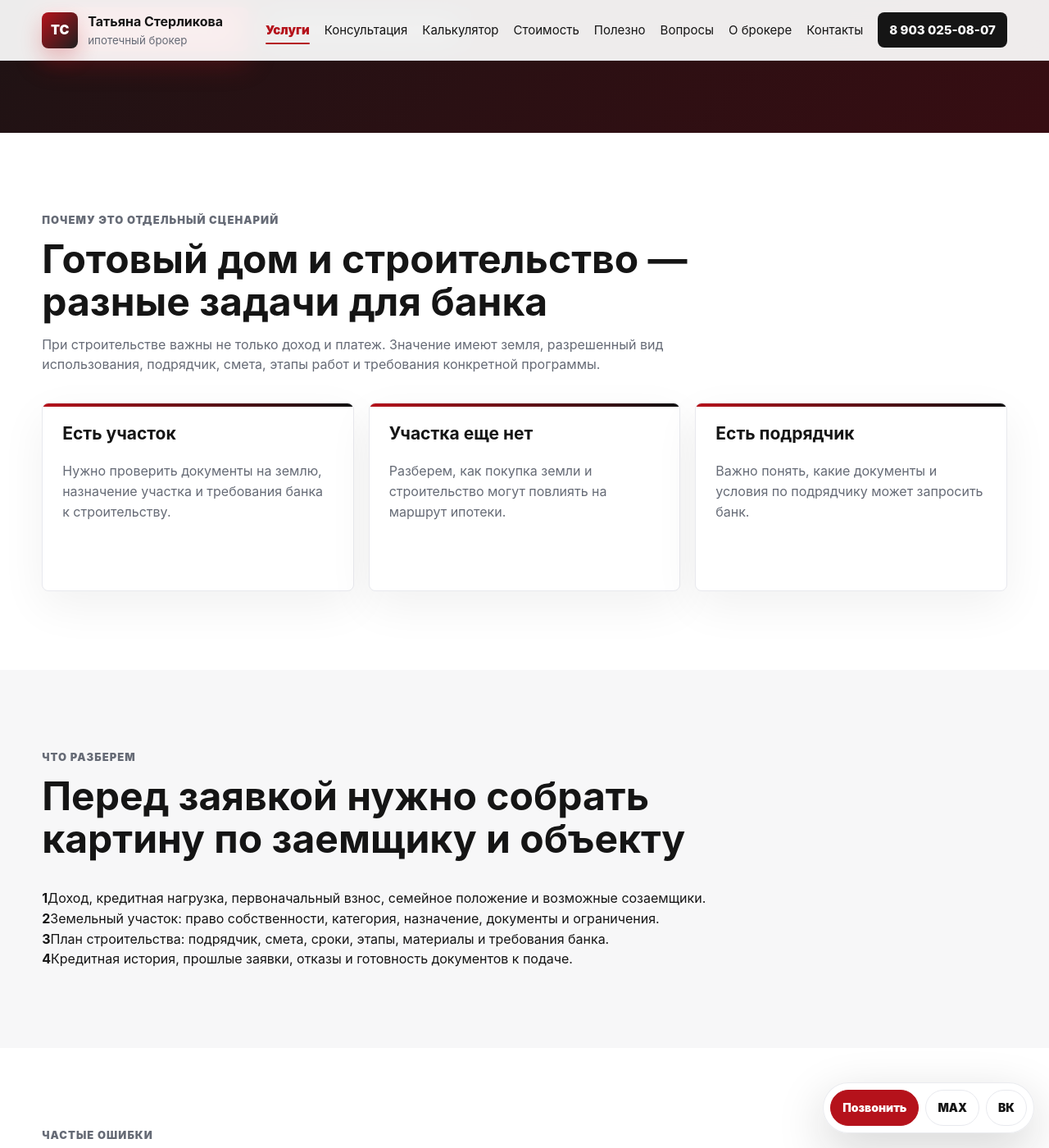
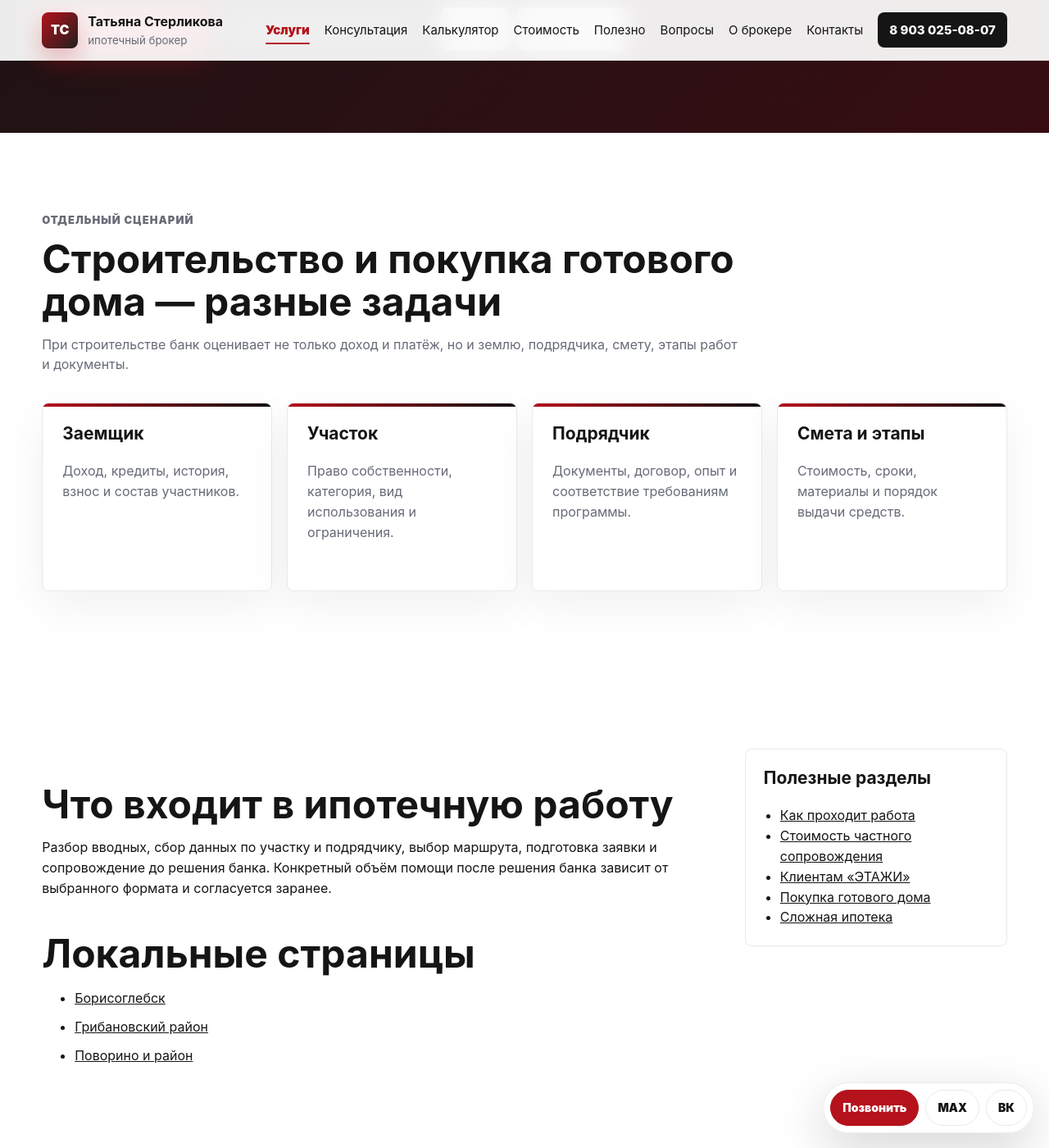
Before and after one commit to deputat36/broker, a Jekyll site: the page built from uslugi/ipoteka-na-stroitelstvo-doma.md, in a window 1280 px wide and 1400 px high, scrolled down 688 px. Shown: the whole window at 82% size. Built offline with Jekyll 4.4.1, drawn with Linux system fonts in a browser that asks for light colours; our own code applies the rules of GitHub Pages for plain Markdown files; some of the changed text lies outside the part shown.

Commit message:
Унифицирована страница ипотеки на строительство дома

```diff
--- a/uslugi/ipoteka-na-stroitelstvo-doma.md
+++ b/uslugi/ipoteka-na-stroitelstvo-doma.md
@@ -1,22 +1,18 @@
 ---
 layout: default
 title: Ипотека на строительство дома | Татьяна Стерликова
-description: Консультация ипотечного брокера по ипотеке на строительство дома: участок, документы, подрядчик, доход, первоначальный взнос и требования банка.
+description: Ипотека на строительство дома: участок, подрядчик, смета, доход, первоначальный взнос, документы и подготовка заявки.
 permalink: /uslugi/ipoteka-na-stroitelstvo-doma/
 og_type: article
-schema: '{"@context":"https://schema.org","@type":"Service","name":"Ипотека на строительство дома","provider":{"@type":"Person","name":"Татьяна Стерликова","telephone":"+79030250807"},"areaServed":["Борисоглебск","Грибановский район","Поворинский район"],"serviceType":"Ипотечная консультация"}'
+schema: '{"@context":"https://schema.org","@type":"Service","name":"Ипотека на строительство дома","provider":{"@type":"Person","name":"Татьяна Стерликова","telephone":"+79030250807"},"areaServed":["Борисоглебск","Борисоглебский городской округ","Грибановский район","Поворинский район"],"serviceType":"Ипотечное консультирование и подготовка заявки"}'
 ---
 
-<section class="page-hero section"><div class="breadcrumbs"><a href="{{ '/' | relative_url }}">Главная</a> / <a href="{{ '/uslugi/' | relative_url }}">Услуги</a> / Строительство дома</div><p class="eyebrow">Дом и участок</p><h1>Ипотека на строительство дома: что проверить до заявки</h1><p class="lead">Строительство дома сложнее покупки готового объекта: банк смотрит на заемщика, участок, документы, подрядчика, смету и порядок выдачи средств. Сначала стоит разобрать вводные.</p><div class="hero-actions"><a class="btn btn-primary" href="tel:+79030250807">Обсудить строительство</a><a class="btn btn-secondary" href="{{ '/konsultaciya/' | relative_url }}">Бесплатная консультация</a></div></section>
+<section class="page-hero section"><div class="breadcrumbs"><a href="{{ '/' | relative_url }}">Главная</a> / <a href="{{ '/uslugi/' | relative_url }}">Услуги</a> / Строительство дома</div><p class="eyebrow">Дом и участок</p><h1>Ипотека на строительство дома: что проверить до заявки</h1><p class="lead">Разберу заемщика, участок, подрядчика, смету и требования банка до подачи заявки и начала обязательств по строительству.</p><div class="hero-actions"><a class="btn btn-primary" href="tel:+79030250807">Позвонить Татьяне</a><a class="btn btn-secondary" href="{{ '/konsultaciya/' | relative_url }}">Бесплатная консультация</a><button class="btn btn-light" type="button" data-copy-phone>MAX</button><a class="btn btn-light" href="https://vk.com/tatyanasterlikova" rel="noopener">ВКонтакте</a></div></section>
 
-<section class="section"><div class="section-head"><p class="eyebrow">Почему это отдельный сценарий</p><h2>Готовый дом и строительство — разные задачи для банка</h2><p>При строительстве важны не только доход и платеж. Значение имеют земля, разрешенный вид использования, подрядчик, смета, этапы работ и требования конкретной программы.</p></div><div class="grid cards-3"><article class="card"><h3>Есть участок</h3><p>Нужно проверить документы на землю, назначение участка и требования банка к строительству.</p></article><article class="card"><h3>Участка еще нет</h3><p>Разберем, как покупка земли и строительство могут повлиять на маршрут ипотеки.</p></article><article class="card"><h3>Есть подрядчик</h3><p>Важно понять, какие документы и условия по подрядчику может запросить банк.</p></article></div></section>
+<section class="section"><div class="section-head"><p class="eyebrow">Отдельный сценарий</p><h2>Строительство и покупка готового дома — разные задачи</h2><p>При строительстве банк оценивает не только доход и платёж, но и землю, подрядчика, смету, этапы работ и документы.</p></div><div class="grid cards-4"><article class="card"><h3>Заемщик</h3><p>Доход, кредиты, история, взнос и состав участников.</p></article><article class="card"><h3>Участок</h3><p>Право собственности, категория, вид использования и ограничения.</p></article><article class="card"><h3>Подрядчик</h3><p>Документы, договор, опыт и соответствие требованиям программы.</p></article><article class="card"><h3>Смета и этапы</h3><p>Стоимость, сроки, материалы и порядок выдачи средств.</p></article></div></section>
 
-<section class="section muted"><div class="section-head"><p class="eyebrow">Что разберем</p><h2>Перед заявкой нужно собрать картину по заемщику и объекту</h2></div><div class="checklist"><div><strong>1</strong><span>Доход, кредитная нагрузка, первоначальный взнос, семейное положение и возможные созаемщики.</span></div><div><strong>2</strong><span>Земельный участок: право собственности, категория, назначение, документы и ограничения.</span></div><div><strong>3</strong><span>План строительства: подрядчик, смета, сроки, этапы, материалы и требования банка.</span></div><div><strong>4</strong><span>Кредитная история, прошлые заявки, отказы и готовность документов к подаче.</span></div></div></section>
+<section class="section content-layout"><article class="content-main"><h2>Что входит в ипотечную работу</h2><p>Разбор вводных, сбор данных по участку и подрядчику, выбор маршрута, подготовка заявки и сопровождение до решения банка. Конкретный объём помощи после решения банка зависит от выбранного формата и согласуется заранее.</p><h2>Локальные страницы</h2><ul><li><a href="{{ '/geo/borisoglebsk/ipoteka-na-stroitelstvo-doma/' | relative_url }}">Борисоглебск</a></li><li><a href="{{ '/geo/gribanovskiy/ipoteka-na-stroitelstvo-doma/' | relative_url }}">Грибановский район</a></li><li><a href="{{ '/geo/povorino/ipoteka-na-stroitelstvo-doma/' | relative_url }}">Поворино и район</a></li></ul></article><aside class="sidebar"><div class="seo-panel"><h3>Полезные разделы</h3><ul><li><a href="{{ '/kak-prohodit-rabota/' | relative_url }}">Как проходит работа</a></li><li><a href="{{ '/stoimost/' | relative_url }}">Стоимость частного сопровождения</a></li><li><a href="{{ '/etagi/' | relative_url }}">Клиентам «ЭТАЖИ»</a></li><li><a href="{{ '/uslugi/ipoteka-na-dom/' | relative_url }}">Покупка готового дома</a></li><li><a href="{{ '/uslugi/slozhnaya-ipoteka/' | relative_url }}">Сложная ипотека</a></li></ul></div></aside></section>
 
-<section class="section"><div class="section-head"><p class="eyebrow">Частые ошибки</p><h2>Что может затормозить заявку</h2></div><div class="grid cards-4"><article class="card"><h3>Неподходящий участок</h3><p>Банк может предъявлять требования к назначению земли и документам.</p></article><article class="card"><h3>Нет понятной сметы</h3><p>Без структуры строительства сложнее оценить сумму и этапы.</p></article><article class="card"><h3>Слабая заявка заемщика</h3><p>Доход, нагрузка или кредитная история могут мешать даже при хорошем объекте.</p></article><article class="card"><h3>Спешка с подачей</h3><p>Лучше сначала подготовить документы и выбрать маршрут, чем получать лишние отказы.</p></article></div></section>
+<section class="section compact-section"><div class="notice"><div><p class="eyebrow">Два формата работы</p><h2>Частное сопровождение и сделки через «ЭТАЖИ»</h2><p>При частном обращении объём и стоимость согласуются заранее. Если сделка проходит через компанию «ЭТАЖИ», ипотечное сопровождение включено в комиссию компании и отдельно клиентом не оплачивается.</p></div><div class="hero-actions"><a class="btn btn-dark" href="{{ '/stoimost/' | relative_url }}">Частные тарифы</a><a class="btn btn-dark" href="{{ '/etagi/' | relative_url }}">Клиентам «ЭТАЖИ»</a></div></div></section>
 
-<section class="section muted"><div class="section-head"><p class="eyebrow">По территориям</p><h2>Ипотека на строительство дома в вашем районе</h2><p>Для локального поиска и более точной консультации добавлены отдельные страницы по основным территориям работы.</p></div><div class="grid cards-3"><article class="card"><h3><a href="{{ '/geo/borisoglebsk/ipoteka-na-stroitelstvo-doma/' | relative_url }}">Строительство дома в Борисоглебске</a></h3><p>Участок, подрядчик, смета, взнос и требования банка для Борисоглебска и городского округа.</p></article><article class="card"><h3><a href="{{ '/geo/gribanovskiy/ipoteka-na-stroitelstvo-doma/' | relative_url }}">Строительство дома в Грибановском районе</a></h3><p>Разбор ипотечного маршрута для пгт Грибановский и населенных пунктов района.</p></article><article class="card"><h3><a href="{{ '/geo/povorino/ipoteka-na-stroitelstvo-doma/' | relative_url }}">Строительство дома в Поворино</a></h3><p>Подготовка заявки для жителей Поворино и Поворинского района.</p></article></div></section>
-
-<section class="section compact-section"><div class="notice"><div><p class="eyebrow">Связанная услуга</p><h2>Если дом уже построен или выбран готовый объект</h2><p>Для покупки готового дома есть отдельная страница: там акцент на объекте, земле, документах и оценке банка.</p></div><a class="btn btn-dark" href="{{ '/uslugi/ipoteka-na-dom/' | relative_url }}">Ипотека на дом</a></div></section>
-
-<section class="section cta-section"><div><p class="eyebrow">Начать с проверки</p><h2>Планируете строить дом в ипотеку?</h2><p>Позвоните или напишите: есть ли участок, какой доход, какой взнос и на каком этапе строительство.</p></div><div class="cta-actions"><a class="btn btn-primary" href="tel:+79030250807">8 903 025-08-07</a><button class="btn btn-secondary" type="button" data-copy-phone>MAX</button><a class="btn btn-secondary" href="https://vk.com/tatyanasterlikova" rel="noopener">ВК</a></div></section>
+<section class="section cta-section"><div><p class="eyebrow">Планируете строительство?</p><h2>Сначала проверьте ипотечный маршрут</h2><p>Подготовьте сведения об участке, подрядчике, смете, взносе, доходе и действующих кредитах.</p></div><div class="cta-actions"><a class="btn btn-primary" href="tel:+79030250807">8 903 025-08-07</a><a class="btn btn-secondary" href="{{ '/konsultaciya/' | relative_url }}">Консультация</a><button class="btn btn-secondary" type="button" data-copy-phone>MAX</button><a class="btn btn-secondary" href="https://vk.com/tatyanasterlikova" rel="noopener">ВКонтакте</a></div></section>
```
